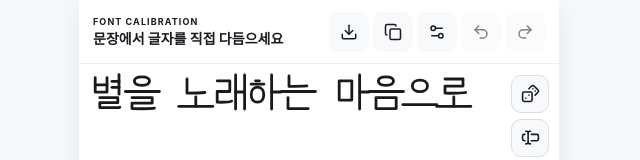
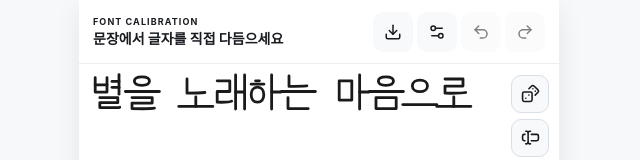
Before and after one commit to hanim1206/new-font-maker, a React (Vite) app: page / in a window 1280 px wide. Shown: the top 160 px of the page, without its empty margins (321-961 px from the left). Built offline with nearby package versions, Linux system fonts and the light colour scheme; a web font is replaced by a local one.

Commit message:
fix(calibration): 분석용 복사 버튼 숨김

```diff
--- a/src-next/CalibrationSentenceEditor.module.css
+++ b/src-next/CalibrationSentenceEditor.module.css
@@ -5,6 +5,7 @@
 .header strong { font-size: 14px; line-height: 1.18; }
 .header nav { display: flex; gap: 4px; }
 .header button { position: relative; width: 40px; height: 40px; display: grid; place-items: center; border: 0; border-radius: 10px; background: rgb(var(--color-surface-2)); color: rgb(var(--color-foreground)); }
+.header button[hidden] { display: none; }
 .header button span { position: absolute; top: 4px; right: 4px; min-width: 15px; height: 15px; border-radius: 999px; background: rgb(var(--color-primary)); color: white; font-size: 9px; line-height: 15px; }
 .header button:disabled { color: rgb(var(--color-text-dim-5)); opacity: .55; }
 .header button[data-active='true'] { color: rgb(var(--color-primary)); background: rgb(var(--color-primary-light) / .65); }
--- a/src-next/CalibrationSentenceEditor.tsx
+++ b/src-next/CalibrationSentenceEditor.tsx
@@ -1167,11 +1167,11 @@ export function CalibrationSentenceEditor() {
     <main className={styles.page}>
       <header className={styles.header}>
         <div><span>FONT CALIBRATION</span><strong>문장에서 글자를 직접 다듬으세요</strong></div>
-        <nav aria-label="폰트 추출, 분석용 복사 및 편집 기록">
+        <nav aria-label="폰트 추출 및 편집 기록">
           <button type="button" className={styles.exportButton} data-export-state={exportState} onClick={exportCurrentFont} disabled={exportState === 'exporting'} aria-label={exportState === 'exporting' ? `OTF 추출 중: ${exportProgress}` : exportState === 'downloaded' ? 'OTF 추출 완료' : exportState === 'failed' ? 'OTF 추출 실패' : '현재 작업을 OTF로 추출'} title={exportState === 'exporting' ? exportProgress : '현재 작업을 OTF로 추출'}>
             {exportState === 'exporting' ? <LoaderCircle className={styles.exportSpinner} size={18} /> : exportState === 'downloaded' ? <Check size={18} /> : exportState === 'failed' ? <X size={18} /> : <Download size={18} />}
           </button>
-          <button type="button" className={styles.copyButton} data-copy-state={copyState} onClick={copyAnalysisValues} aria-label={copyState === 'copied' ? '분석용 값 복사됨' : copyState === 'failed' ? '분석용 값 복사 실패' : '분석용 값 복사'} title="분석용 값 복사">
+          <button hidden type="button" className={styles.copyButton} data-copy-state={copyState} onClick={copyAnalysisValues} aria-label={copyState === 'copied' ? '분석용 값 복사됨' : copyState === 'failed' ? '분석용 값 복사 실패' : '분석용 값 복사'} title="분석용 값 복사">
             {copyState === 'copied' ? <Check size={18} /> : <Copy size={18} />}
           </button>
           <button type="button" data-active={isBodySettingsOpen || undefined} onClick={() => setIsBodySettingsOpen((open) => !open)} aria-label="글자 네모꼴 설정" title="글자 네모꼴 설정"><Settings2 size={18} /></button>
```
